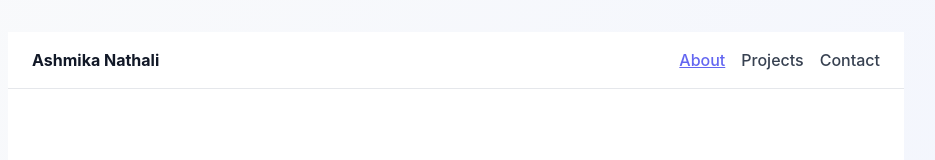
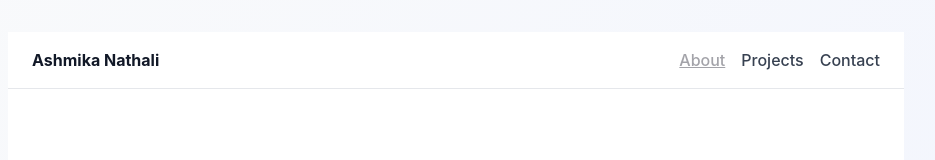
Before and after one commit to ashmikan/My-portfolio, a React (Vite) app: page / in a window 1280 px wide. In both pictures the pointer is over the link "About". Shown: the top 160 px of the page, without its empty margins (184-1119 px from the left). Built offline with nearby package versions, Linux system fonts and the light colour scheme.

Commit message:
Change colors in header

```diff
--- a/src/App.css
+++ b/src/App.css
@@ -79,7 +79,7 @@ nav a {
 }
 
 nav a:hover {
-  color: #6366f1; /* indigo-500 */
+  color: #a3a3a9; /* indigo-500 */
 }
 
 /* ---------- 🌟 Hero Section ---------- */
```
